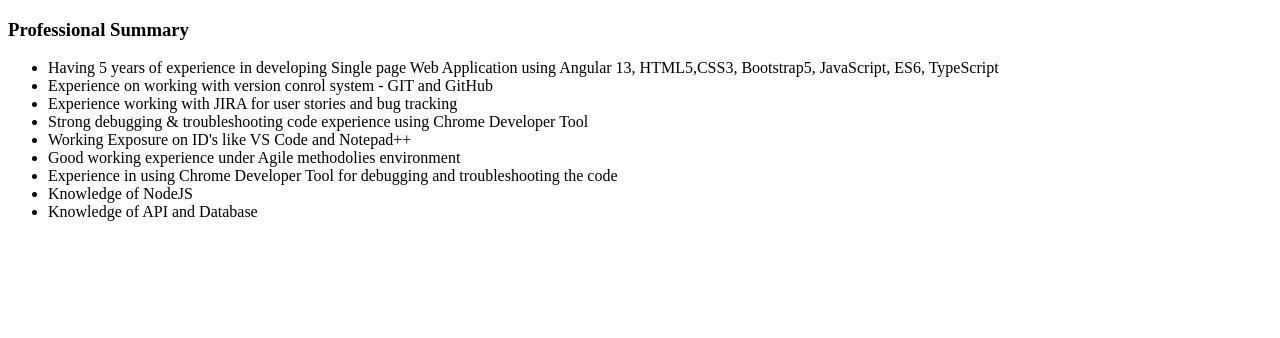
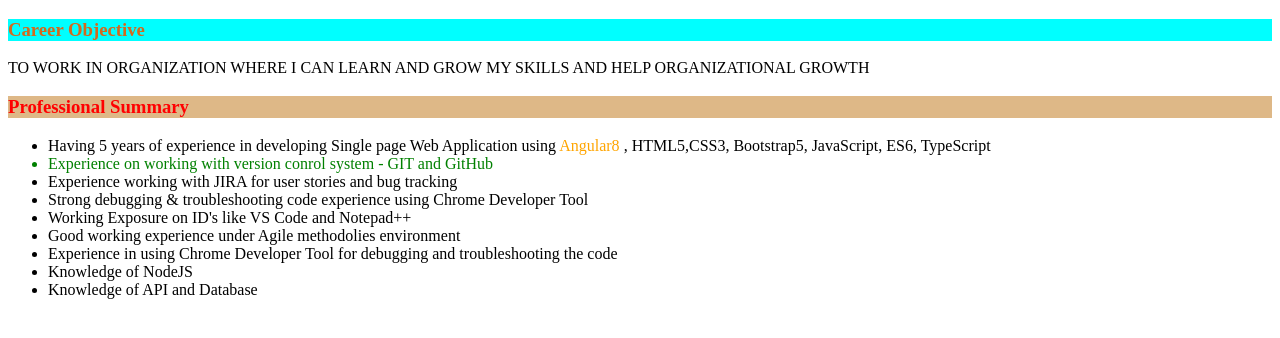
Before and after one commit to RamchandraLokhande/my-profile, a plain HTML site: page home.html in a window 1280 px wide. Drawn offline with Linux system fonts and the light colour scheme.

Commit message:
Modified & CSS apply
Modified & CSS apply

```diff
--- a/home.html
+++ b/home.html
@@ -4,17 +4,37 @@
     <meta charset="UTF-8">
     <meta name="viewport" content="width=device-width, initial-scale=1.0">
     <title>Professional summary</title>
+    <style>
+        #career{
+            background-color: aqua; color: chocolate;
+        }
+        #professional{
+            background-color: burlywood; color: red;
+        }
+        span{
+            color: orange;
+        }
+        #summary{
+            color: green;
+        }
+    </style>
 </head>
 <body>
-    <h3>
+    <h3 id="career">
+        Career Objective
+    </h3>
+    <p>
+        TO WORK IN ORGANIZATION WHERE I CAN LEARN AND GROW MY SKILLS AND HELP ORGANIZATIONAL GROWTH
+    </p>
+    <h3 id="professional">
         Professional Summary
     </h3>
     <ul>
         <tr>
             <li>
-                Having 5 years of experience in developing Single page Web Application using Angular 13, HTML5,CSS3, Bootstrap5, JavaScript, ES6, TypeScript
+                Having 5 years of experience in developing Single page Web Application using <span> Angular8 </span>, HTML5,CSS3, Bootstrap5, JavaScript, ES6, TypeScript
             </li>
-            <li>
+            <li id="summary">
                 Experience on working with version conrol system - GIT and GitHub
             </li>
             <li>
```
Also changed, not shown: CSSLearning.html (added, +63 -0 lines), index.html (+11 -1 lines).
